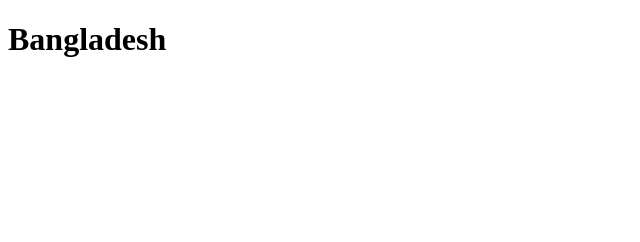
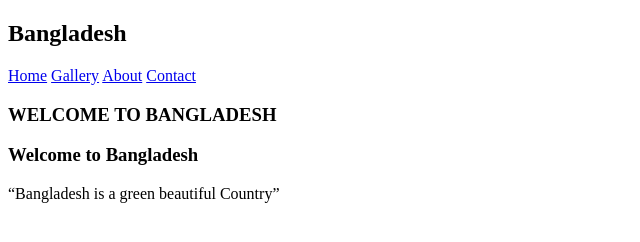
Before and after one commit to SuptaDasDipgithub/my-bangladesh, a plain HTML site: page index.html in a window 1280 px wide. Shown: the whole page, without its empty margins (0-640 px from the left). Drawn offline with Linux system fonts and the light colour scheme.

Commit message:
Start Changing

```diff
--- a/index.html
+++ b/index.html
@@ -7,6 +7,24 @@
     <title>My Country</title>
   </head>
   <body>
-    <h1>Bangladesh</h1>
+    <header>
+        <nav>
+            <div class="logo"><h1>Bangladesh</h1></div>
+            <div class="menu">
+                <a href="#">Home</a>
+                <a href="#">Gallery</a>
+                <a href="https://en.wikipedia.org/wiki/Bangladesh">About</a>
+                <a href="#">Contact</a>
+            </div>
+            <main>
+                <section>
+                    <h3>WELCOME TO BANGLADESH</h3>
+                    <h1>Welcome to Bangladesh <span> </span></h1>
+                    <q>Bangladesh is a green beautiful Country</q></p>
+                </section>
+            </main>
+        </nav>
+
+    </header>
   </body>
 </html>
```
